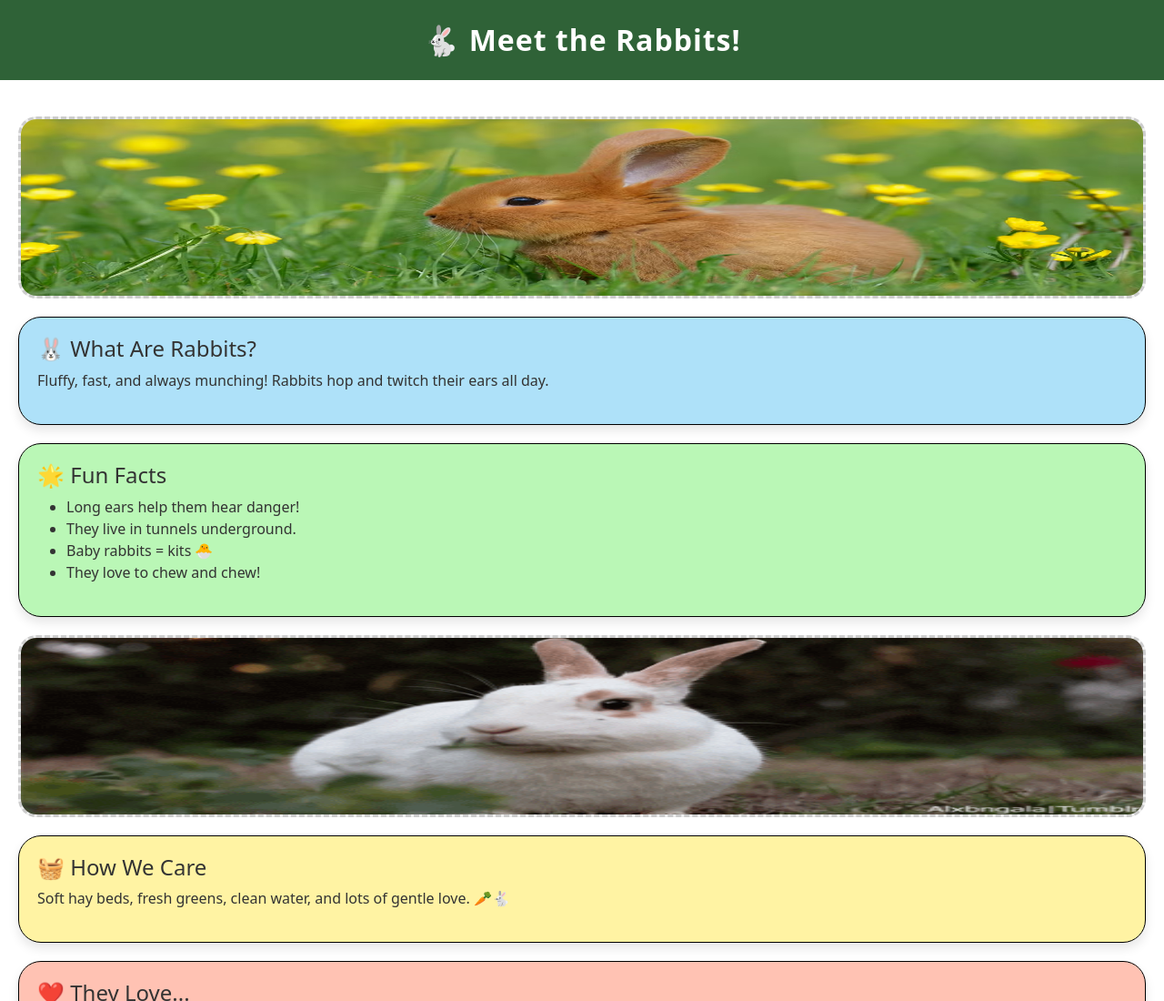
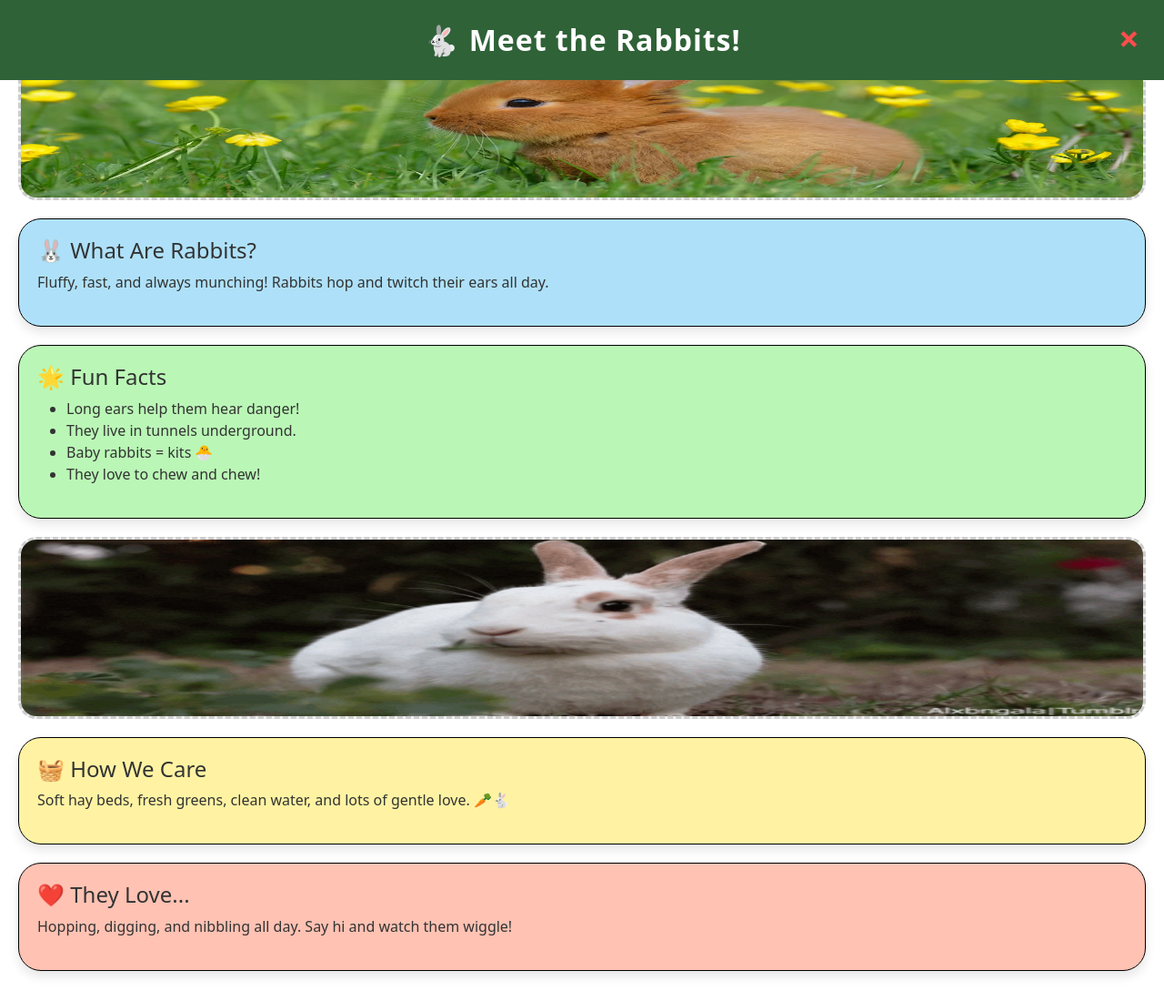
Before and after one commit to petericranston/Bath-City-Farm-Project, a plain HTML site: page HomePage-InfoPages/Rabbits.html in a window 1280 px wide. Shown: the top 1100 px of the page at 91% size. Drawn offline with nearby package versions, Linux system fonts and the light colour scheme.

Commit message:
Trying to get teh sticker header to work

```diff
--- a/HomePage-InfoPages/Rabbits.html
+++ b/HomePage-InfoPages/Rabbits.html
@@ -14,11 +14,13 @@
     />
   </head>
   <body>
-    <!-- Top Header -->
-    <div class="top-header">🐇 Meet the Rabbits!</div>
-    <a href="index.html" class="close-button" aria-label="Close Page"
-      >&times;</a
-    >
+    <header>
+      <!-- Top Header -->
+      <div class="top-header">🐇 Meet the Rabbits!</div>
+      <a href="index.html" class="close-button" aria-label="Close Page"
+        >&times;</a
+      >
+    </header>
 
     <main>
       <div class="content-container">
--- a/styles/info-pages-stylesheet.css
+++ b/styles/info-pages-stylesheet.css
@@ -13,8 +13,13 @@ body {
   font-weight: bold;
   letter-spacing: 1px;
   margin-bottom: 20px;
-  position: sticky;
+}
+
+header {
+  position: fixed;
   top: 0;
+  left: 0;
+  width: 100%;
   z-index: 999;
 }
 
```
